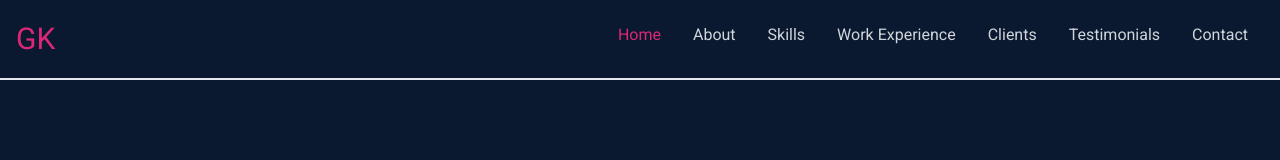
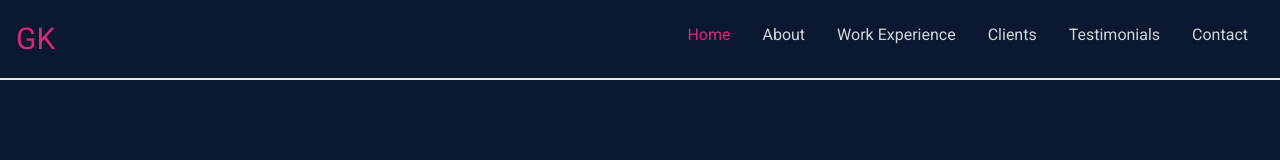
Before and after one commit to geokopa/personal-website, a React (Vite) app: page / in a window 1280 px wide. Shown: the top 160 px of the page. Built offline with nearby package versions, Linux system fonts and the light colour scheme.

Commit message:
fix navigation menu

```diff
--- a/src/data/data.ts
+++ b/src/data/data.ts
@@ -163,32 +163,32 @@ export const NavigationItems: readonly NavItem[] = [
     uri: "about",
     offset: -50,
   },
+  // {
+  //   id: 3,
+  //   name: "Skills",
+  //   uri: "skills",
+  //   offset: 0,
+  // },
   {
     id: 3,
-    name: "Skills",
-    uri: "skills",
-    offset: 0,
-  },
-  {
-    id: 4,
     name: "Work Experience",
     uri: "timeline",
     offset: -50,
   },
   {
-    id: 5,
+    id: 4,
     name: "Clients",
     uri: "clients",
     offset: -100,
   },
   {
-    id: 6,
+    id: 5,
     name: "Testimonials",
     uri: "testimonials",
     offset: -50,
   },
   {
-    id: 7,
+    id: 6,
     name: "Contact",
     uri: "contact",
     offset: -80,
```
